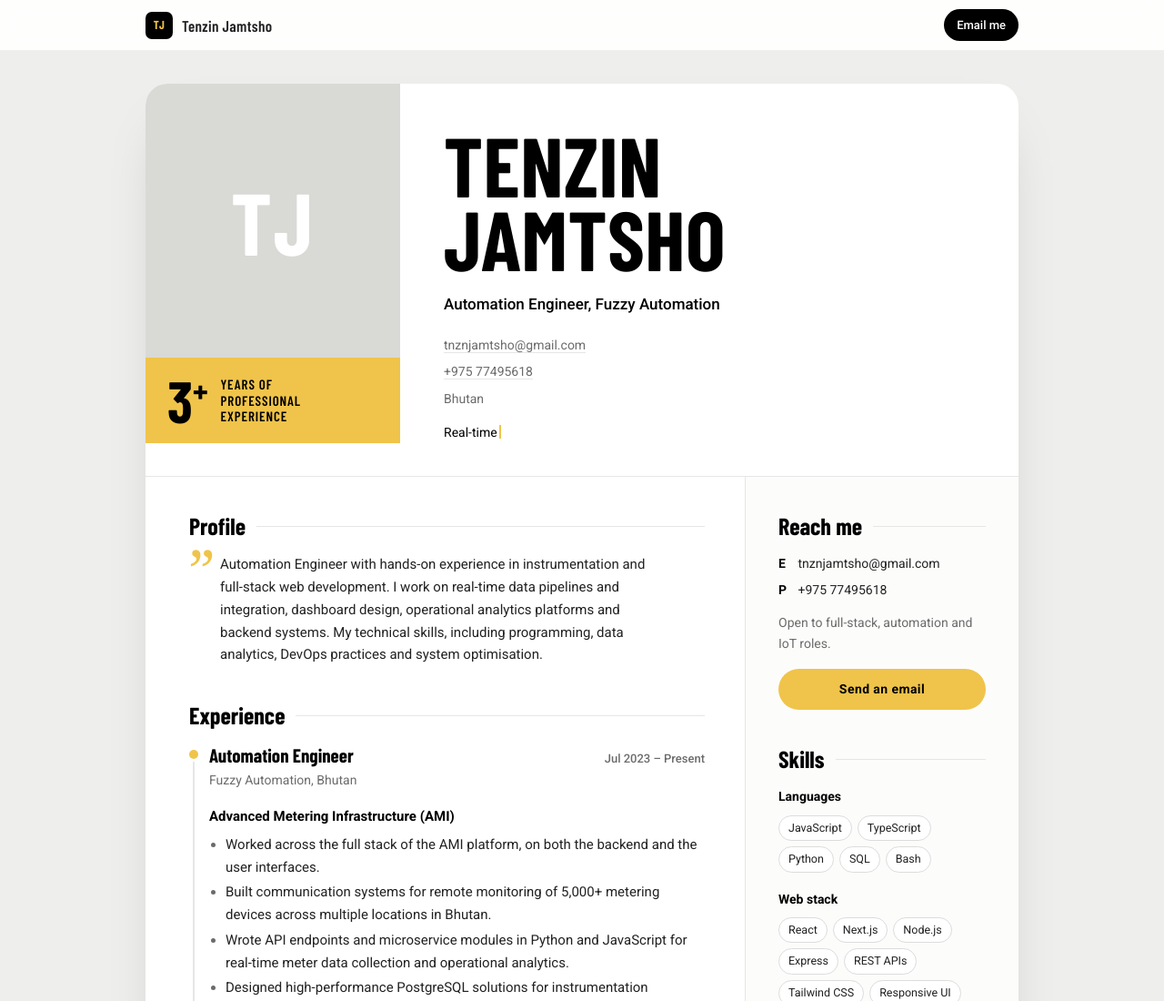
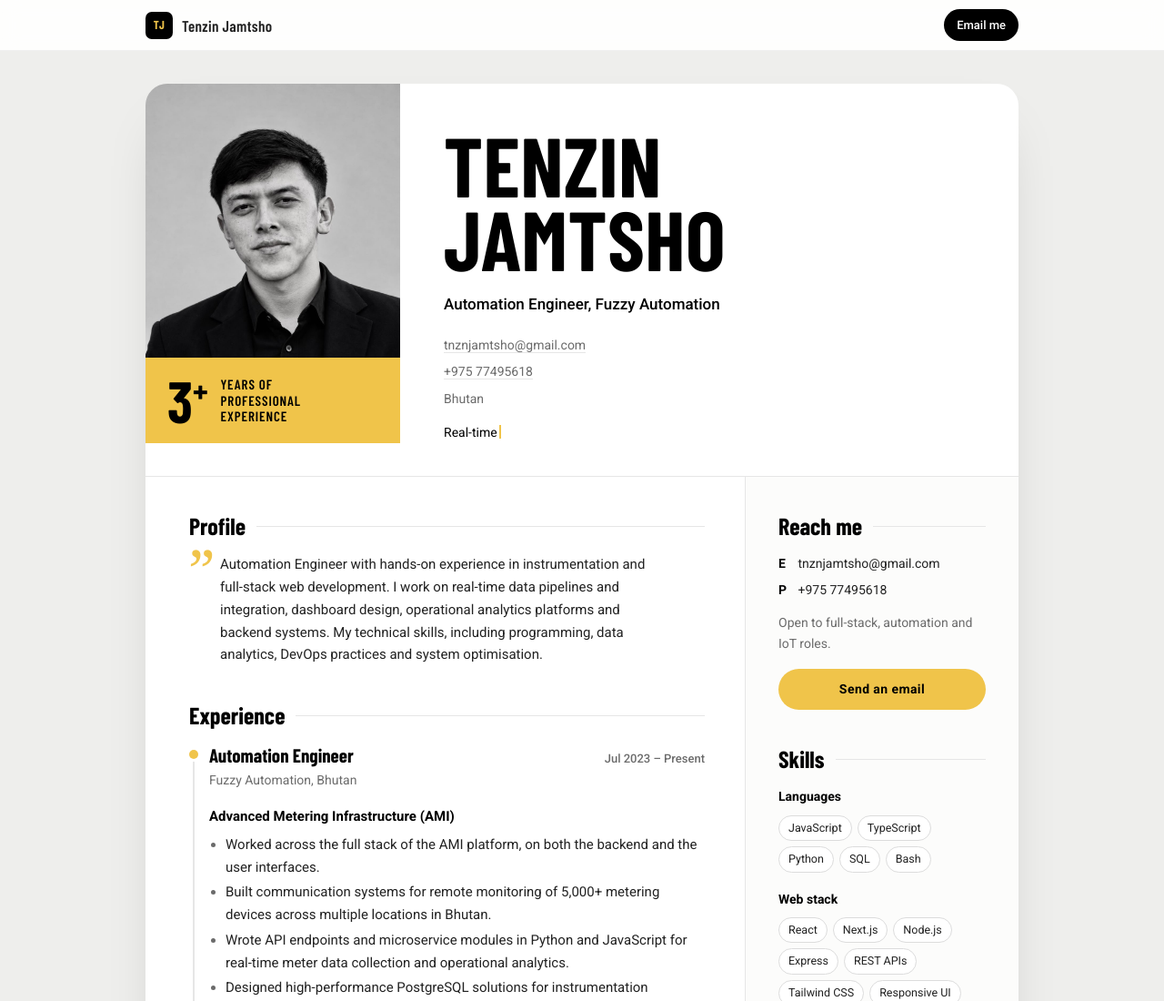
Before and after one commit to TenzinJamtsho/tenzinjamtsho.github.io, a plain HTML site: page index.html in a window 1280 px wide. Shown: the top 1100 px of the page at 91% size. Drawn offline with nearby package versions, Linux system fonts and the light colour scheme; a web font is replaced by a local one.

Commit message:
profile added

```diff
--- a/index.html
+++ b/index.html
@@ -223,7 +223,7 @@
         <div class="head-left">
           <div class="photo">
             <!-- Put your photo at assets/img/profile.jpg. Until then, initials show instead. -->
-            <img src="assets/img/profile.jpg" alt="Tenzin Jamtsho"
+            <img src="assets/img/Jamtsho.jpeg" alt="Tenzin Jamtsho"
                  onerror="this.remove(); document.querySelector('.photo').insertAdjacentHTML('beforeend','<span class=&quot;initials&quot;>TJ</span>')" />
           </div>
           <div class="ribbon">
```
Also changed, not shown: assets/img/Jamtsho.jpeg (added).
